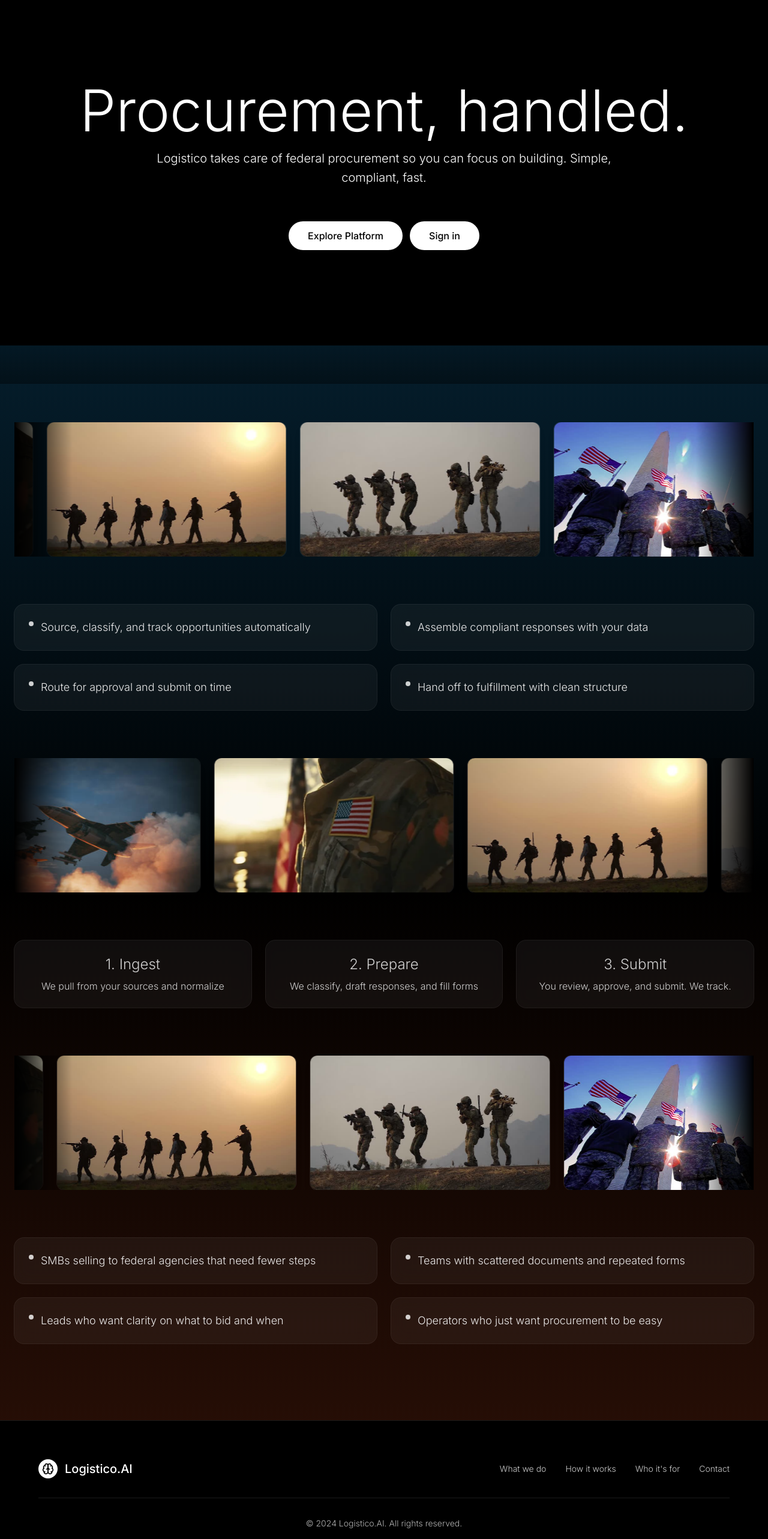
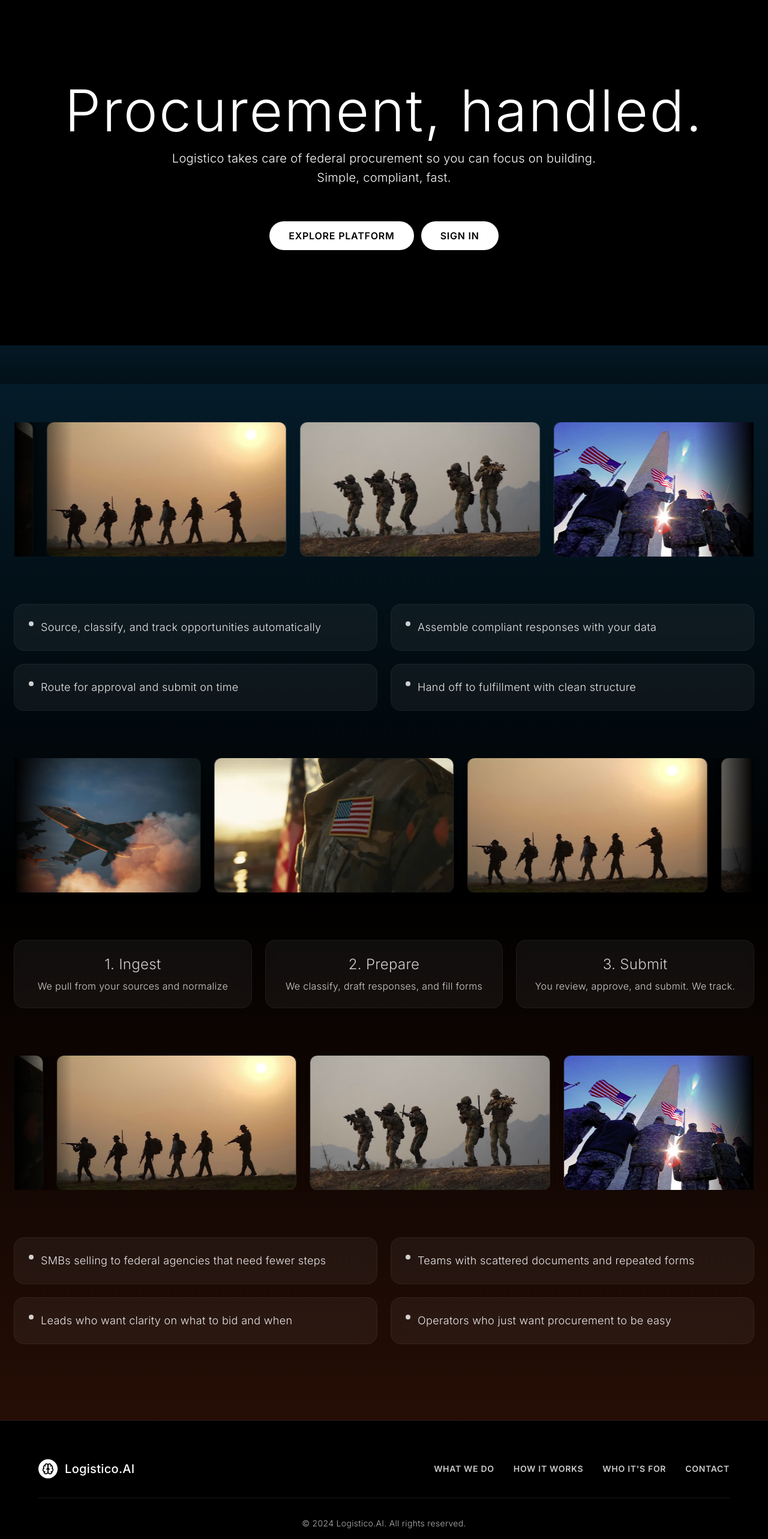
Before and after one commit to rk4226/logistico-nextgen2, a Next.js app: page / in a window 1280 px wide. Shown: the part 160-2726 px from the top of the page at 60% size. Built offline with nearby package versions, Linux system fonts and the light colour scheme.

Commit message:
style(typography): apply navbar font treatment globally\n\n- Global uppercase + tracking for links/buttons\n- Subtle letter-spacing on body\n- Hero/footer link styles aligned

```diff
--- a/app/globals.css
+++ b/app/globals.css
@@ -14,10 +14,19 @@
     background: #000;
     color: #fff;
     font-weight: 300;
+    letter-spacing: 0.02em;
   }
 
   * {
     box-sizing: border-box;
+  }
+
+  a, button {
+    @apply uppercase tracking-wider font-semibold;
+  }
+
+  h1, h2, h3, h4, h5, h6 {
+    @apply tracking-wide font-semibold;
   }
 }
 
--- a/app/page.tsx
+++ b/app/page.tsx
@@ -148,10 +148,10 @@ export default function Home() {
             </div>
 
             <div className="flex justify-center items-center gap-3">
-              <a href="#showcase" className="bg-white text-black px-8 py-3 rounded-full font-medium hover:bg-gray-100 transition-colors">
+              <a href="#showcase" className="bg-white text-black px-8 py-3 rounded-full font-semibold tracking-wider uppercase hover:bg-gray-100 transition-colors">
                 Explore Platform
               </a>
-              <a href="/sign-in" className="bg-white text-black px-8 py-3 rounded-full font-medium hover:bg-gray-100 transition-colors">
+              <a href="/sign-in" className="bg-white text-black px-8 py-3 rounded-full font-semibold tracking-wider uppercase hover:bg-gray-100 transition-colors">
                 Sign in
               </a>
             </div>
@@ -177,10 +177,10 @@ export default function Home() {
             </div>
 
             <div className="flex space-x-8">
-              <a href="/what" className="text-white/80 hover:text-white transition-colors text-sm">What we do</a>
-              <a href="/how" className="text-white/80 hover:text-white transition-colors text-sm">How it works</a>
-              <a href="/who" className="text-white/80 hover:text-white transition-colors text-sm">Who it's for</a>
-              <a href="/contact" className="text-white/80 hover:text-white transition-colors text-sm">Contact</a>
+              <a href="/what" className="text-white/80 hover:text-white transition-colors text-sm font-semibold tracking-wider uppercase">What we do</a>
+              <a href="/how" className="text-white/80 hover:text-white transition-colors text-sm font-semibold tracking-wider uppercase">How it works</a>
+              <a href="/who" className="text-white/80 hover:text-white transition-colors text-sm font-semibold tracking-wider uppercase">Who it's for</a>
+              <a href="/contact" className="text-white/80 hover:text-white transition-colors text-sm font-semibold tracking-wider uppercase">Contact</a>
             </div>
           </div>
 
```
